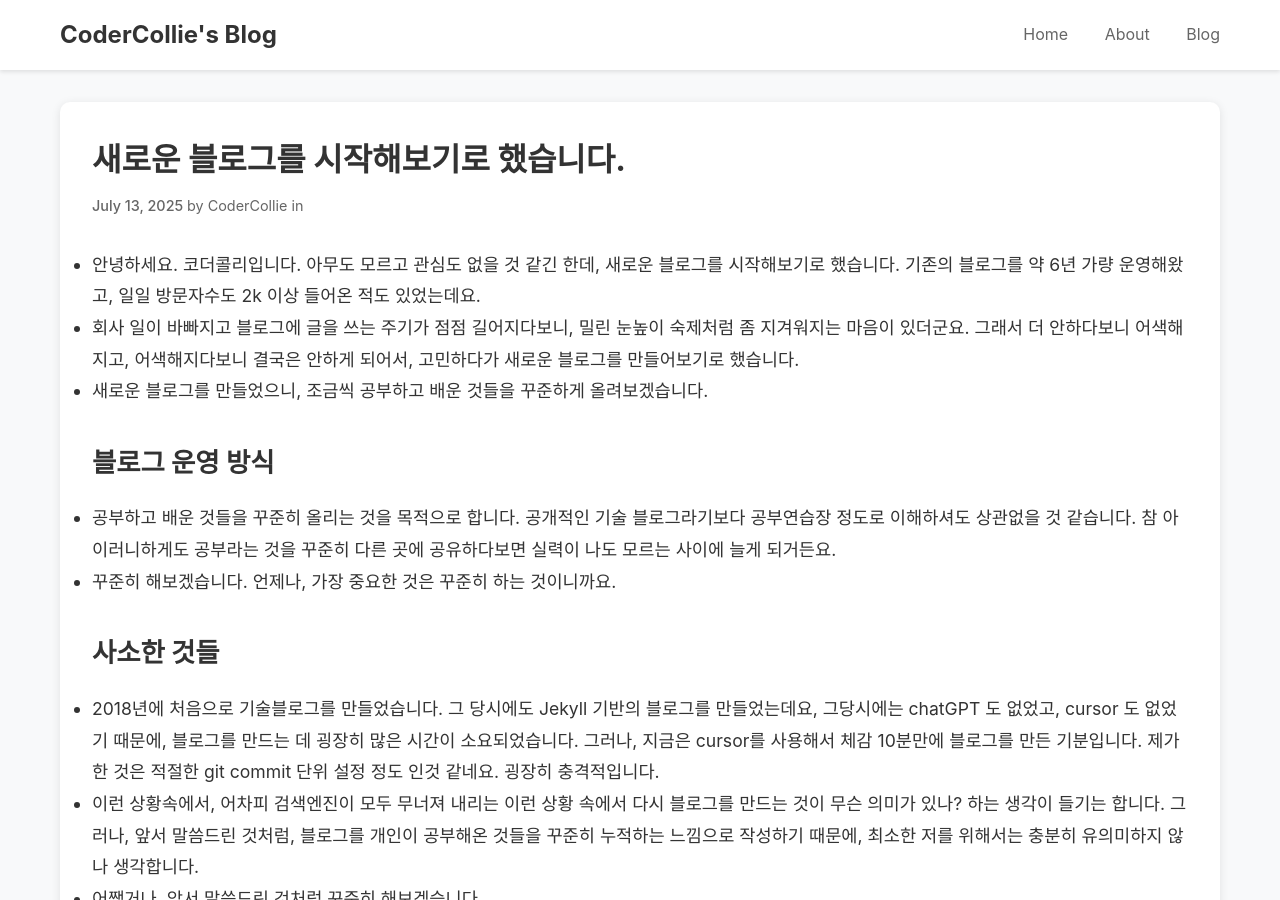
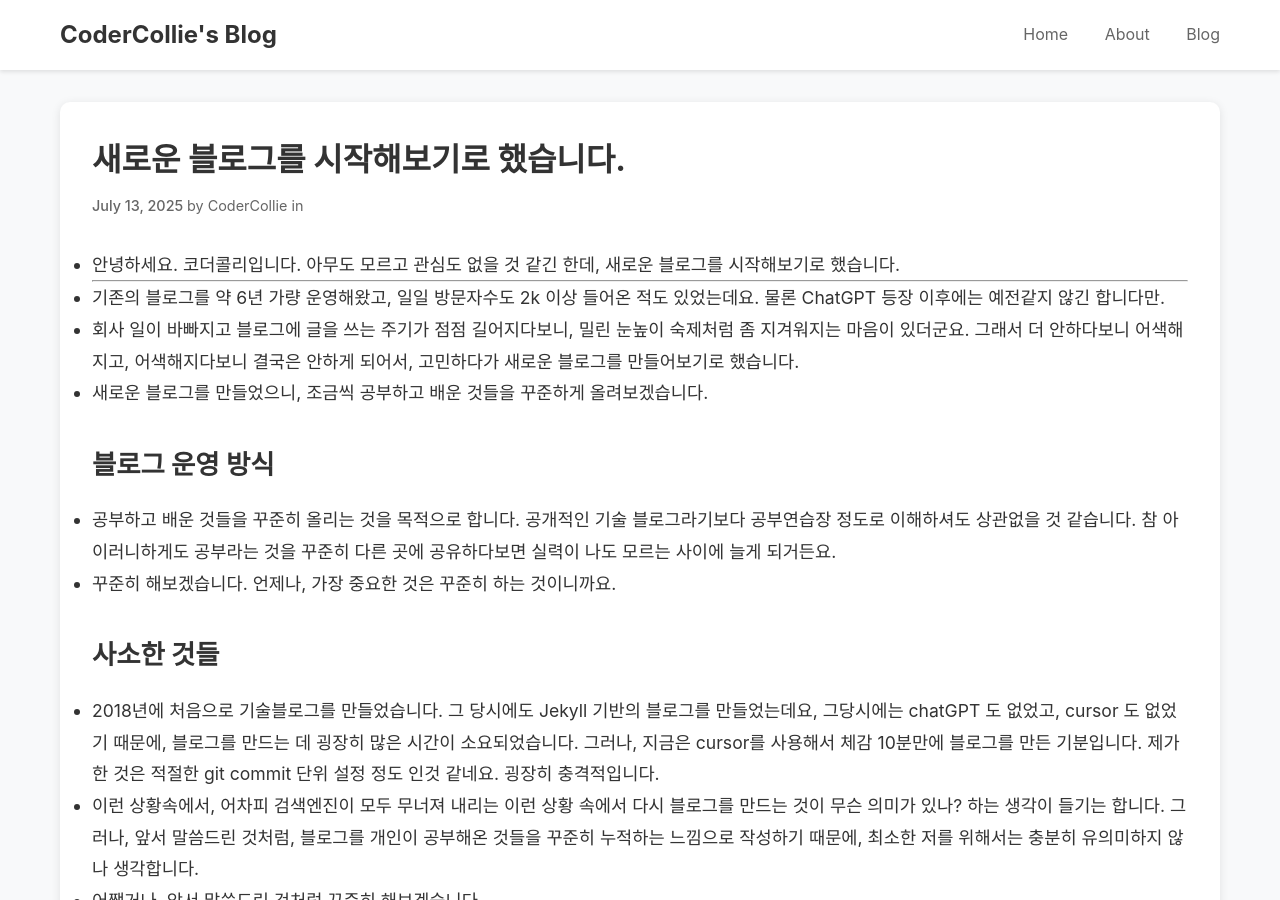
Before and after one commit to CoderCollie/codercollie.github.io, a Jekyll site: the page built from _posts/2025-07-13-myFirstPost.md, in a window 1280 px wide and 900 px high. Built offline with Jekyll 4.4.1, drawn with Linux system fonts in a browser that asks for light colours; some web fonts are replaced; comment, search, counter and statistics services are not loaded.

```diff
--- a/_posts/2025-07-13-myFirstPost.md
+++ b/_posts/2025-07-13-myFirstPost.md
@@ -2,7 +2,11 @@
 title: 새로운 블로그를 시작해보기로 했습니다.
 ---
 
-- 안녕하세요. 코더콜리입니다. 아무도 모르고 관심도 없을 것 같긴 한데, 새로운 블로그를 시작해보기로 했습니다. 기존의 블로그를 약 6년 가량 운영해왔고, 일일 방문자수도 2k 이상 들어온 적도 있었는데요.
+- 안녕하세요. 코더콜리입니다. 아무도 모르고 관심도 없을 것 같긴 한데, 새로운 블로그를 시작해보기로 했습니다.
+
+---
+
+- 기존의 블로그를 약 6년 가량 운영해왔고, 일일 방문자수도 2k 이상 들어온 적도 있었는데요. 물론 ChatGPT 등장 이후에는 예전같지 않긴 합니다만.
 - 회사 일이 바빠지고 블로그에 글을 쓰는 주기가 점점 길어지다보니, 밀린 눈높이 숙제처럼 좀 지겨워지는 마음이 있더군요. 그래서 더 안하다보니 어색해지고, 어색해지다보니 결국은 안하게 되어서, 고민하다가 새로운 블로그를 만들어보기로 했습니다.
 - 새로운 블로그를 만들었으니, 조금씩 공부하고 배운 것들을 꾸준하게 올려보겠습니다.
 
```
